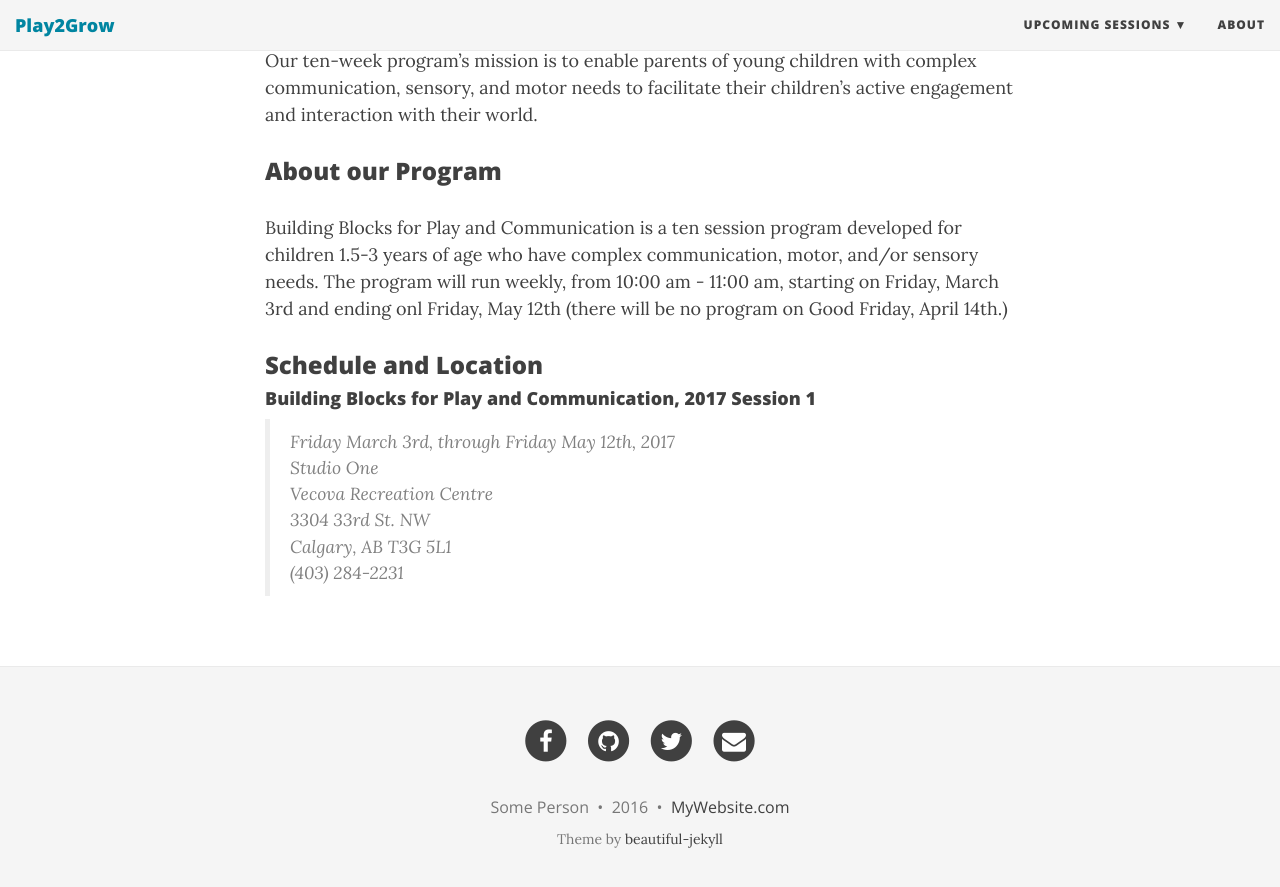
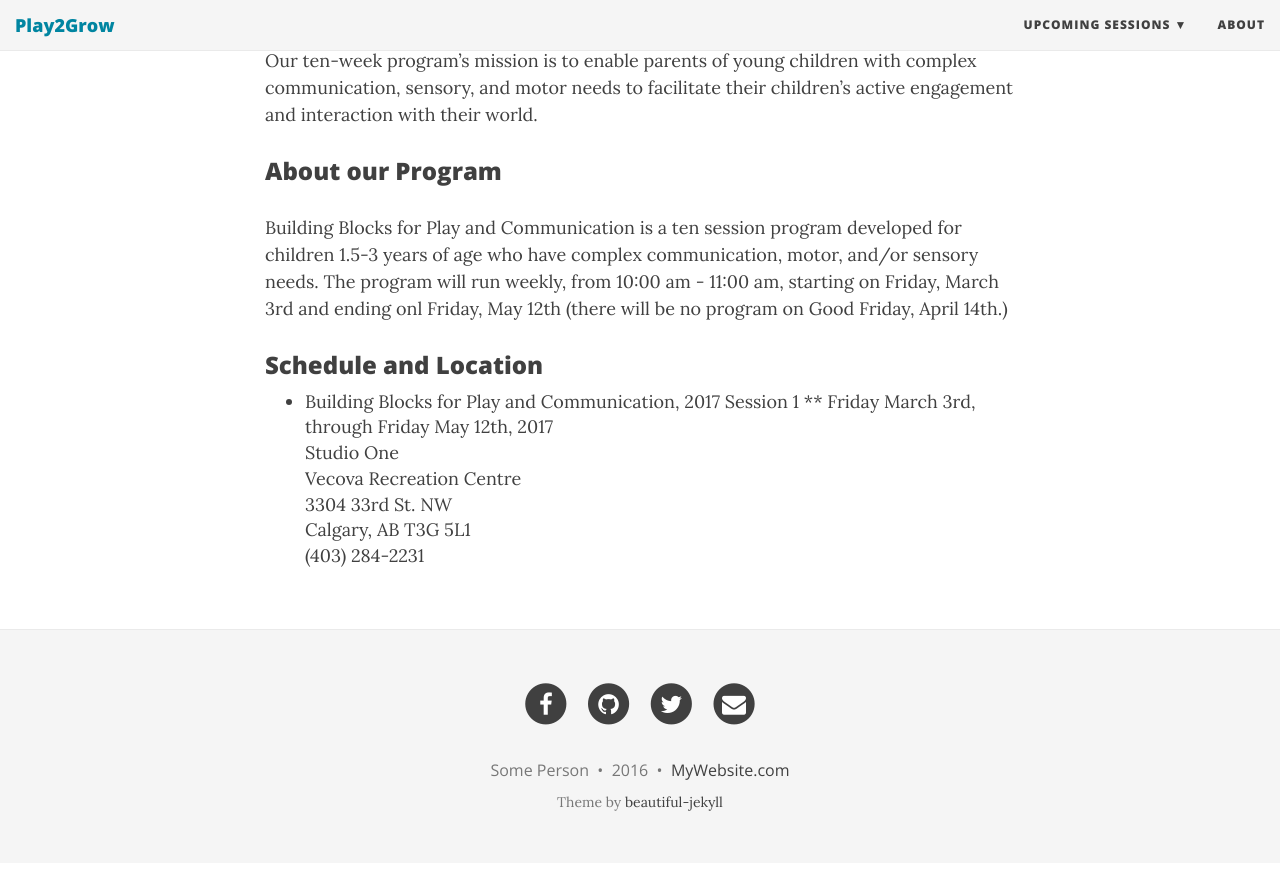
Before and after one commit to playtogrow/playtogrow.github.io, a Jekyll site: the page built from index.md, in a window 1280 px wide and 900 px high, scrolled down 1044 px. Shown: the top 887 px of the window. Built offline with Jekyll 4.4.1, drawn with Linux system fonts in a browser that asks for light colours; nearby versions of some CDN libraries; after the commit the page ends 1907 px from its top, so only the background shows below that.

Commit message:
minor formatting

```diff
--- a/index.md
+++ b/index.md
@@ -21,10 +21,10 @@ Building Blocks for Play and Communication is a ten session program developed fo
 
 ### Schedule and Location
 
-#### Building Blocks for Play and Communication, 2017 Session 1
-> Friday March 3rd, through Friday May 12th, 2017<br />
-> Studio One<br />
-> Vecova Recreation Centre<br />
-> 3304 33rd St. NW<br />
-> Calgary, AB T3G 5L1<br />
-> (403) 284-2231<br />
+* Building Blocks for Play and Communication, 2017 Session 1
+** Friday March 3rd, through Friday May 12th, 2017<br />
+   Studio One<br />
+   Vecova Recreation Centre<br />
+   3304 33rd St. NW<br />
+   Calgary, AB T3G 5L1<br />
+   (403) 284-2231<br />
```
